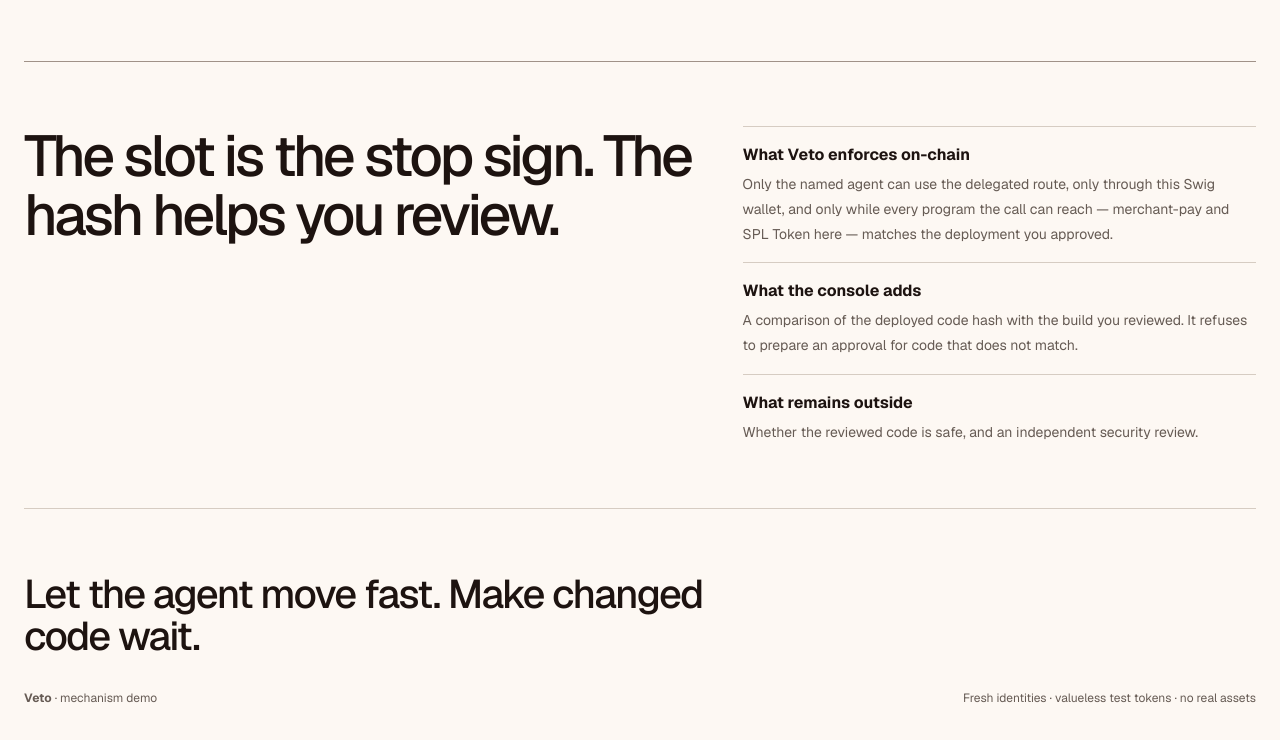
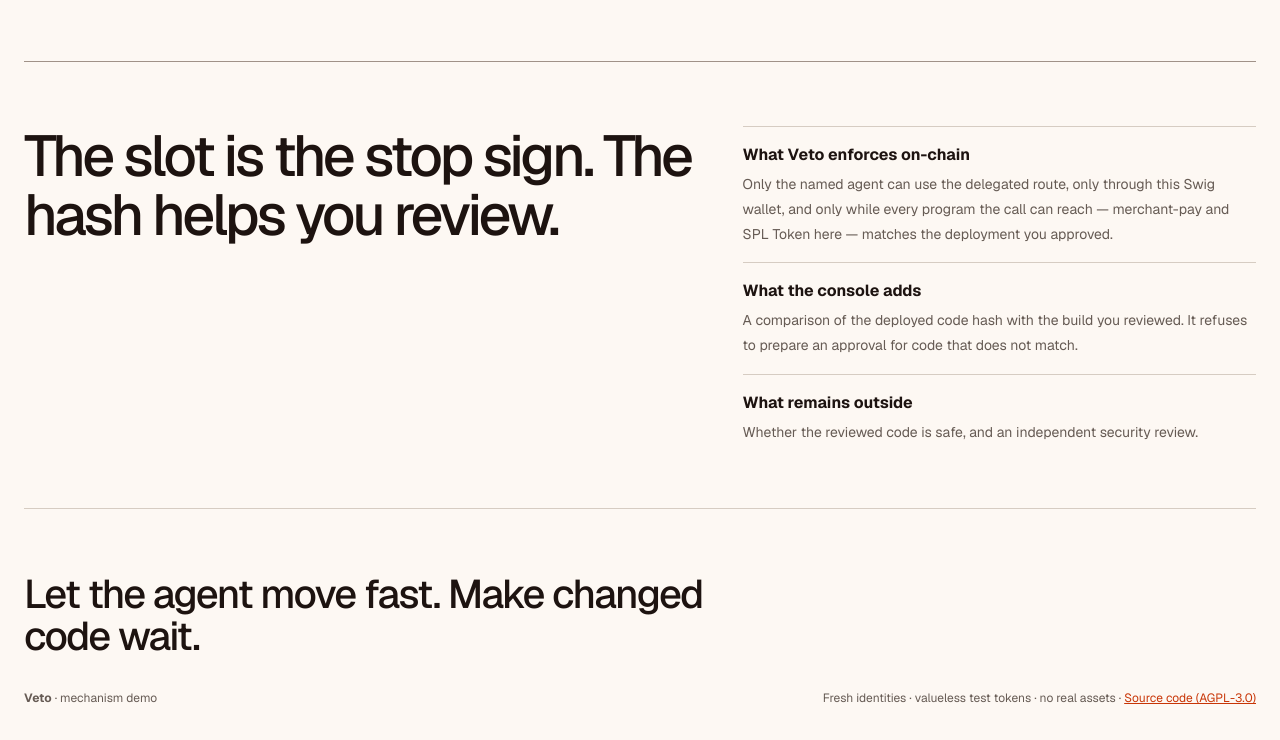
Before and after one commit to fexx301/veto, a website with bundled scripts: page adapter/operator/index.html in a window 1280 px wide. Shown: the part 1829-2569 px from the top of the page. Built offline with nearby package versions, Linux system fonts and the light colour scheme; files whose address does not match are found by name.

Commit message:
Link the console to its source code (AGPL-3.0 network use)

```diff
--- a/adapter/operator/index.html
+++ b/adapter/operator/index.html
@@ -129,6 +129,7 @@
     .error-banner.is-visible { display: block; }
     .footer { padding-block: var(--space-2xl) var(--space-lg); border-top: var(--rule-thin); }
     .footer-statement { max-width: 28ch; margin-block-end: var(--space-lg); color: var(--color-ink); font: 500 clamp(1.5rem,4vw,2.5rem)/1.05 var(--font-display); letter-spacing: -.04em; }
+    .source-link { color: var(--color-accent); }
     .footer-meta { display: flex; flex-wrap: wrap; justify-content: space-between; gap: var(--space-xs); color: var(--color-muted); font-size: var(--text-xs); }
     .visually-hidden { position: absolute; width: 1px; height: 1px; padding: 0; margin: -1px; overflow: hidden; clip: rect(0,0,0,0); white-space: nowrap; border: 0; }
     @keyframes spin { to { transform: rotate(360deg); } }
@@ -233,7 +234,7 @@
       </section>
       <section class="boundary-note" aria-labelledby="boundary-title"><h2 id="boundary-title">The slot is the stop sign. The hash helps you review.</h2><ul class="boundary-list"><li><strong>What Veto enforces on-chain</strong><span>Only the named agent can use the delegated route, only through this Swig wallet, and only while every program the call can reach — merchant-pay and SPL Token here — matches the deployment you approved.</span></li><li><strong>What the console adds</strong><span>A comparison of the deployed code hash with the build you reviewed. It refuses to prepare an approval for code that does not match.</span></li><li><strong>What remains outside</strong><span>Whether the reviewed code is safe, and an independent security review.</span></li></ul></section>
     </main>
-    <footer class="shell footer"><p class="footer-statement">Let the agent move fast. Make changed code wait.</p><div class="footer-meta"><span><strong>Veto</strong> · <span id="footer-network">mechanism demo</span></span><span>Fresh identities · valueless test tokens · no real assets</span></div></footer>
+    <footer class="shell footer"><p class="footer-statement">Let the agent move fast. Make changed code wait.</p><div class="footer-meta"><span><strong>Veto</strong> · <span id="footer-network">mechanism demo</span></span><span>Fresh identities · valueless test tokens · no real assets · <a class="source-link" href="https://github.com/fexx301/veto" rel="noopener">Source code (AGPL-3.0)</a></span></div></footer>
   </div>
   <script src="/wallet-client.js"></script>
   <script>
```
